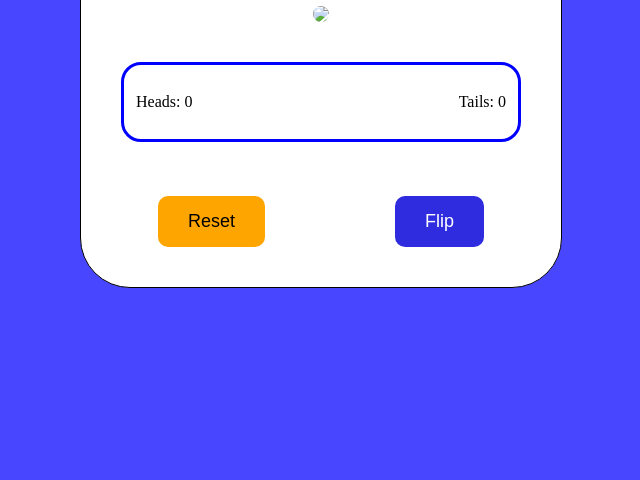
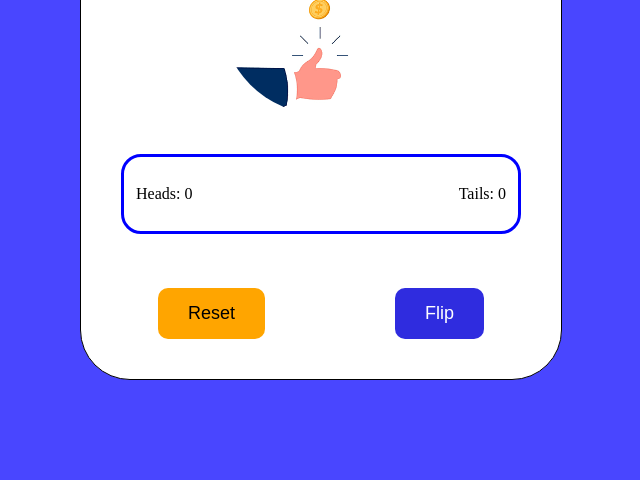
Before and after one commit to uzair133640/Toss-App, a plain HTML site: page index.html in a window 1280 px wide. Shown: the part 336-816 px from the top of the page, without its empty margins (319-959 px from the left). Drawn offline with Linux system fonts and the light colour scheme; the site is published under a folder, as on GitHub Pages, so addresses that start at the root find nothing.

Commit message:
Update index.html

```diff
--- a/index.html
+++ b/index.html
@@ -13,7 +13,7 @@
         <div class="box">
             <h1>TOSS APP</h1>
             <div class="img">
-                <img class="toss_img" src="/img/toss.png">
+                <img class="toss_img" src="img/toss.png">
             </div>
             <br><br>
             <div class="toss">
```
